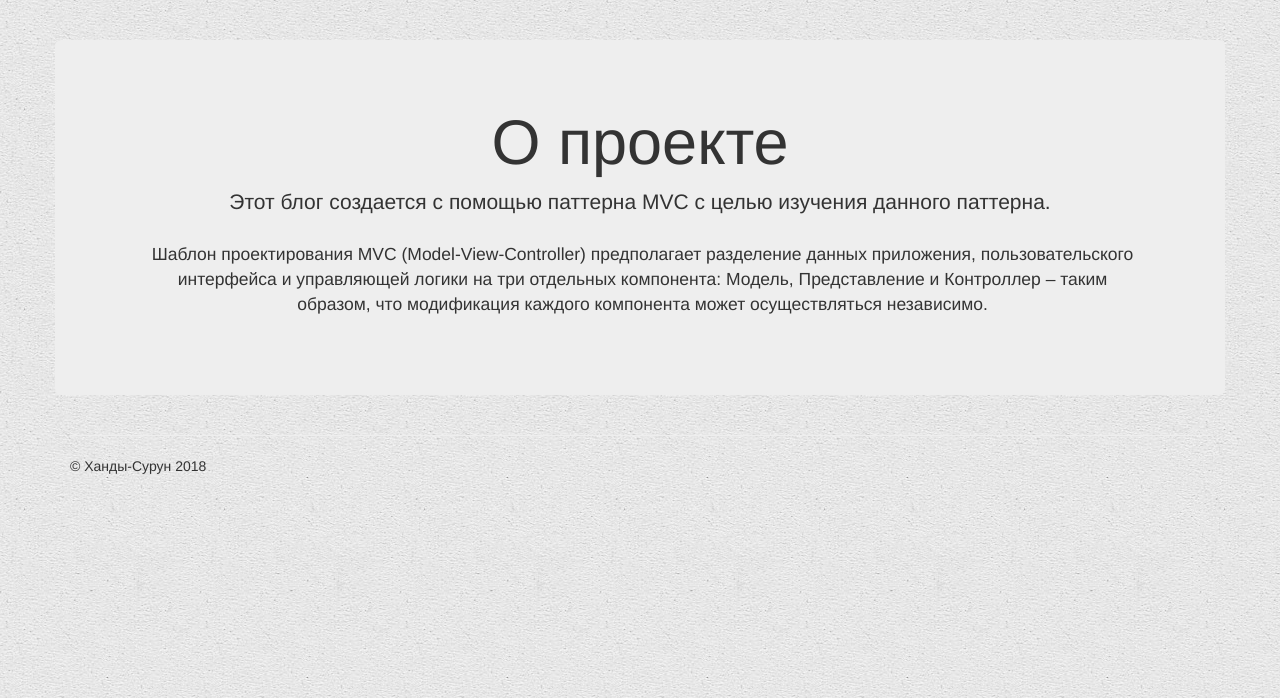
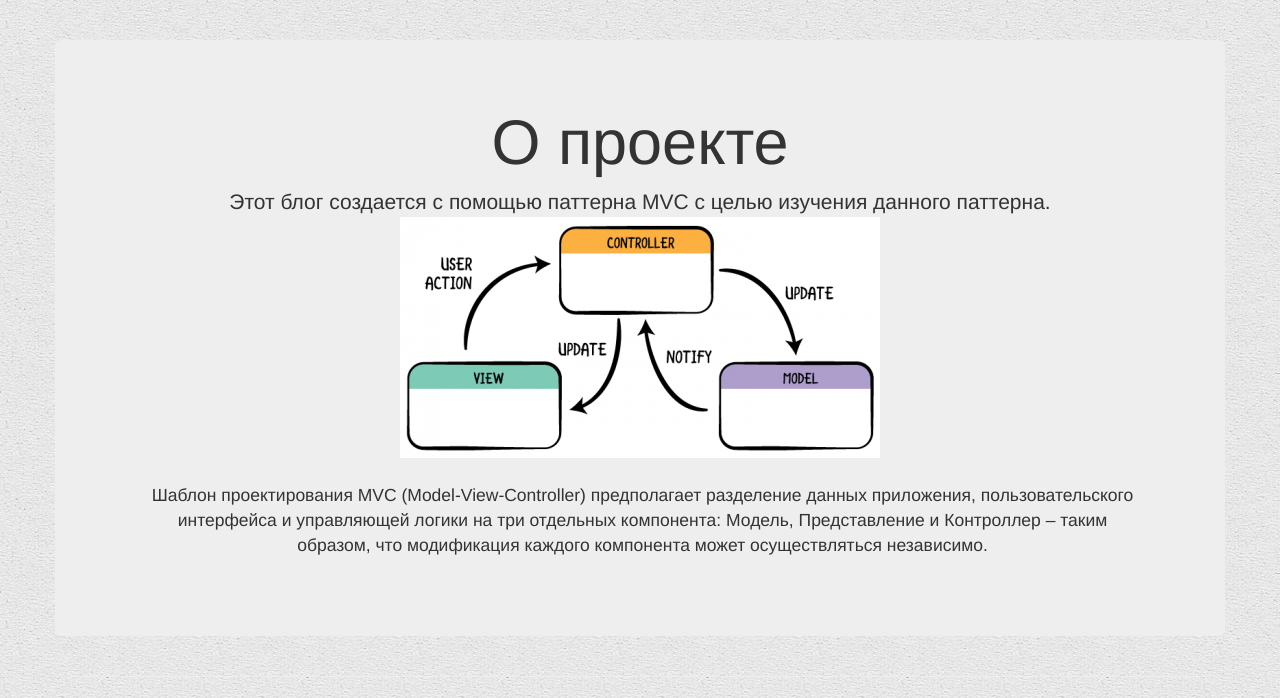
Before and after one commit to sukhdug/mvcblog, a PHP site: page /about in a window 1280 px wide. Shown: the part 52-750 px from the top of the page. Run offline with PHP 8.4, Linux system fonts and the light colour scheme.

Commit message:
Some bugs fixed

```diff
--- a/view/main/about.php
+++ b/view/main/about.php
@@ -9,7 +9,8 @@
             <div class="row">
                 <div class="jumbotron">
                     <h1 class="centered">О проекте</h1>
-                    <p class="centered">Этот блог создается с помощью паттерна MVC с целью изучения данного паттерна.</p>
+                    <p class="centered">Этот блог создается с помощью паттерна MVC с целью изучения данного паттерна.
+                        <img src="/template/img/diagram-mvc-480x241.png"></p>
                     <blockquote class="centered">Шаблон проектирования MVC (Model-View-Controller) предполагает разделение данных приложения, пользовательского интерфейса и управляющей логики на три отдельных компонента: Модель, Представление и Контроллер – таким образом, что модификация каждого компонента может осуществляться независимо.</blockquote>
                 </div>
             </div>
```
Also changed, not shown: README.md.
